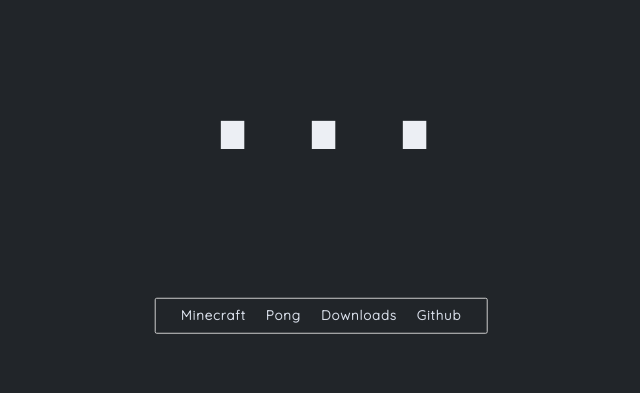
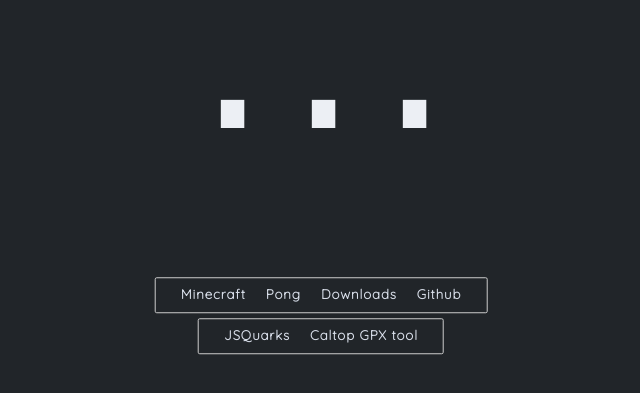
Before and after one commit to B0gos/bogos.github.io, a plain HTML site: page index.html in a window 1280 px wide. Shown: the part 147-540 px from the top of the page, without its empty margins (327-967 px from the left). Drawn offline with Linux system fonts and the light colour scheme.

Commit message:
Added other projects to this page

```diff
--- a/index.html
+++ b/index.html
@@ -62,6 +62,11 @@
         <a href="/dl">Downloads</a>
         <a href="https://github.com/B0gos">Github</a>
       </h5>
+      <!-- Secondary navigation bar -->
+      <h5 class="nav">
+        <a href="/JSQuarks">JSQuarks</a>
+        <a href="/Caltopo-GPX-fix_elev">Caltop GPX tool</a>
+      </h5>
     </body>
   </div>
 </html>
```
Also changed, not shown: 1 other file.
